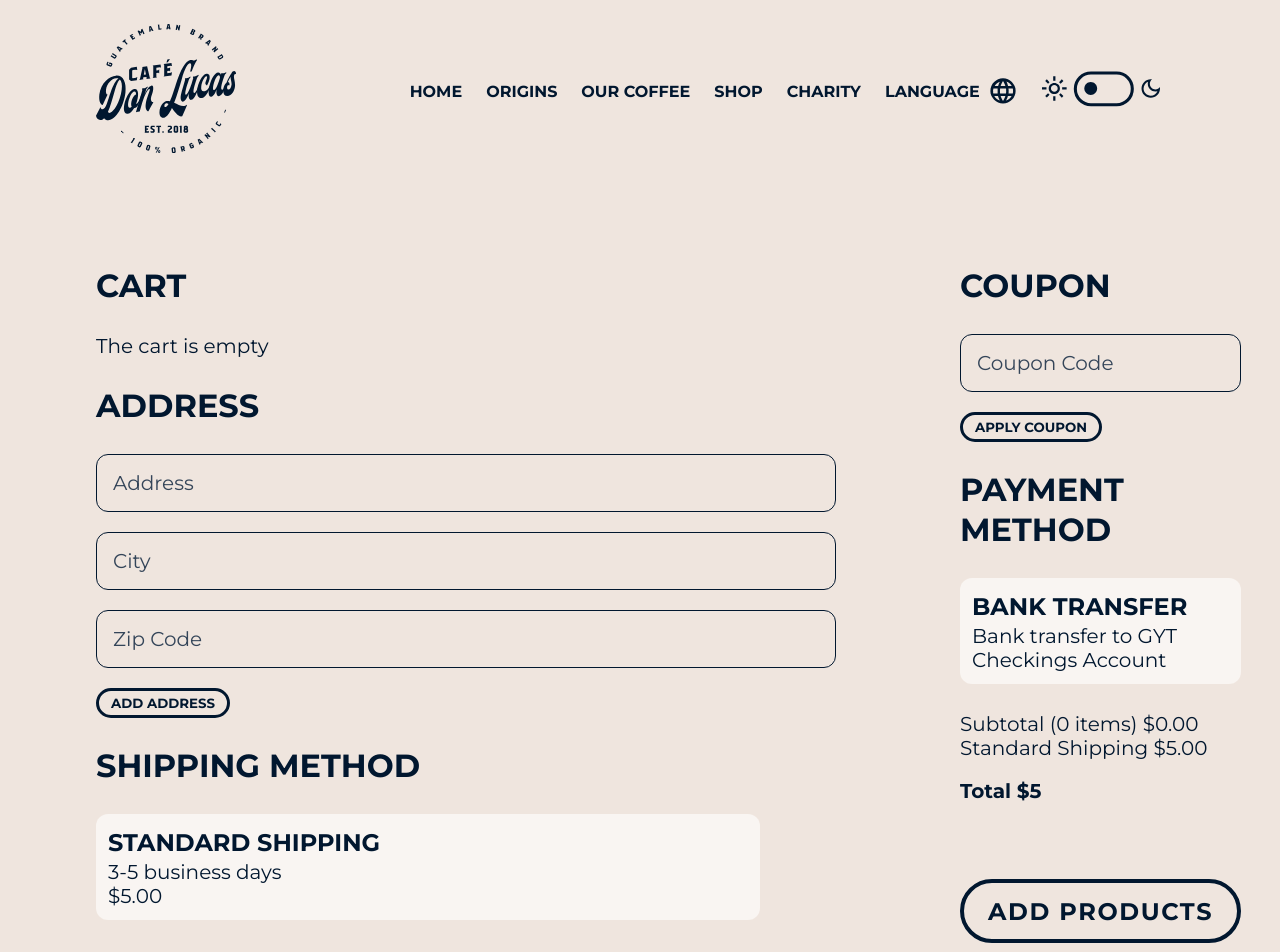
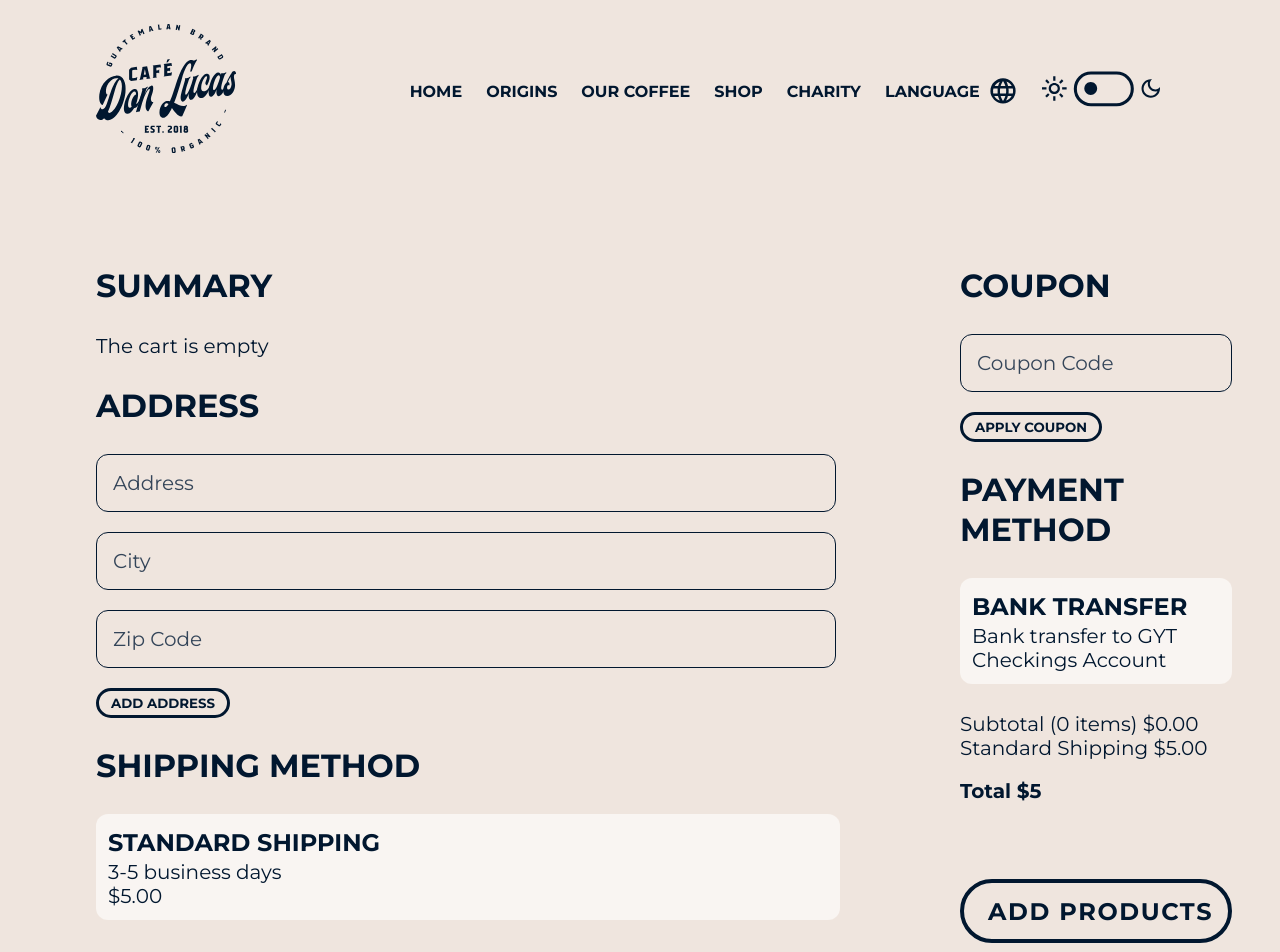
Before and after one commit to rmeoni/coffee-shop, a React (Create React App) app: page /checkout in a window 1280 px wide. Shown: the top 952 px of the page. Built offline with nearby package versions, Linux system fonts and the light colour scheme.

Commit message:
Updating checkout layout

```diff
--- a/src/assets/styles/CheckoutPage.css
+++ b/src/assets/styles/CheckoutPage.css
@@ -22,7 +22,8 @@
 }
 
 #checkout-section-right {
-    margin-left: 64px;
+    width: 25%;
+    padding-left: 64px;
 }
 
 .failed-message {
@@ -35,7 +36,7 @@
 
 .shipping-method {
     background-color: #F9F5F2;
-    max-width: 80%;
+    max-width: 720px;
     padding:12px;
     border-radius: 12px;
 }
@@ -89,6 +90,8 @@ body.dark .payment-method {
         padding-left: 0px;
     }
     #checkout-section-right {
-        margin-left:0px;
+        width: 100%;
+        padding-left: 0px;
     }
+
 }
--- a/src/locales/es/es.json
+++ b/src/locales/es/es.json
@@ -156,7 +156,7 @@
     "amount": "Monto",
     "total": "Total",
     "subtotal": "Subtotal",
-    "close_cart": "Agregar Productos",
+    "close_cart": "Ver Tienda",
     "complete_order": "Ir a Pagar",
     "order_under_development": "Lo siento, nuestra página aún está en desarrollo. No se puede completar su pedido.",
     "shipping_notice": "El envío será calculado en el checkout",
--- a/src/pages/CheckoutPage.js
+++ b/src/pages/CheckoutPage.js
@@ -114,7 +114,7 @@ const CheckoutPage = () => {
                         {isLoading ? (
                             <Skeleton width={200} height={36} style={{ marginBottom: '28px' }} />
                         ) : (
-                            <h2>{t('cart.title')}</h2>
+                            <h2>{t('checkout.summary')}</h2>
                         )}
                         <div className="cart-wrapper" id="checkout-summary">
                             <div className="cart-items">
```
